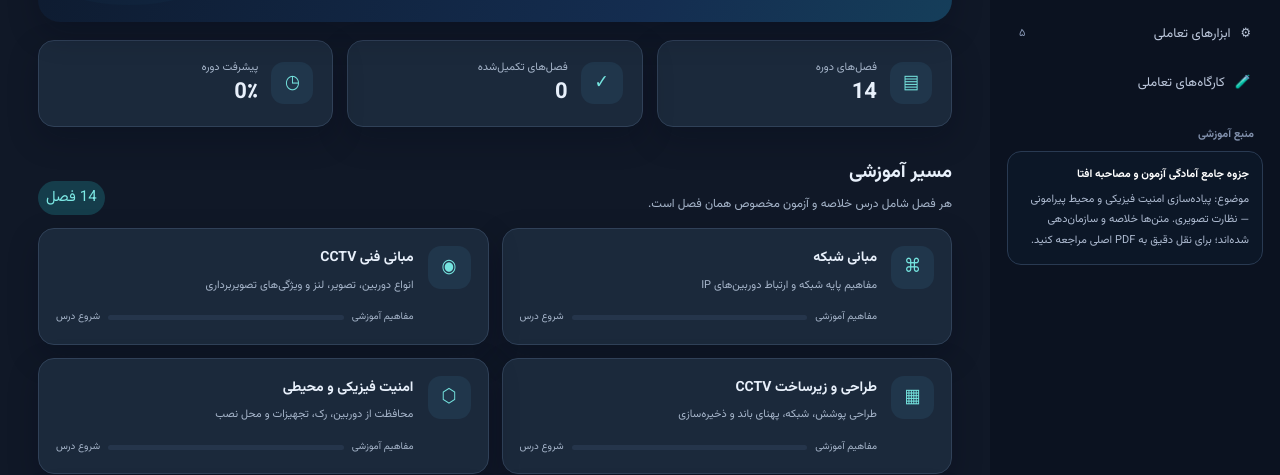
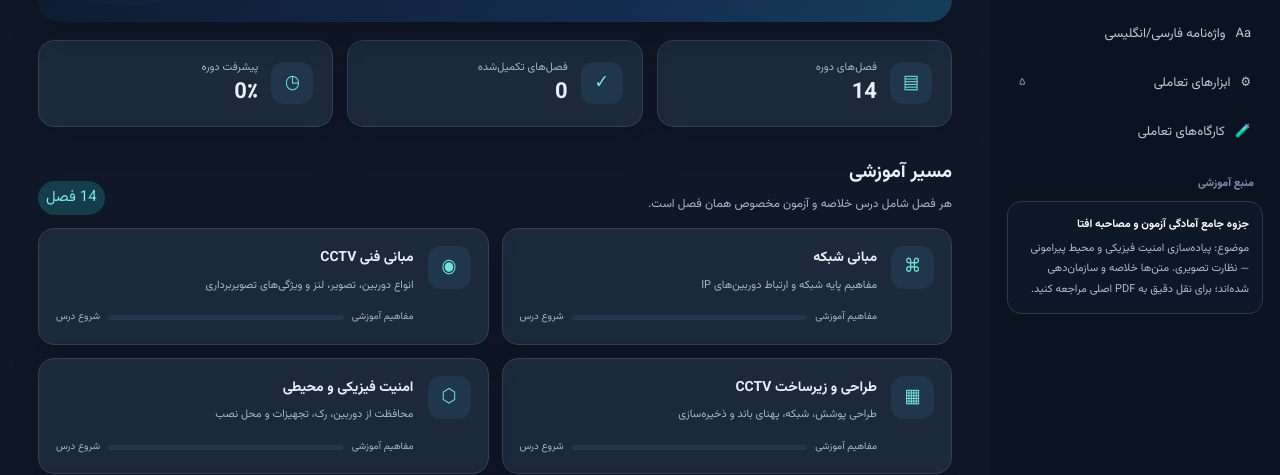
Before and after one commit to nimah69/CCTV-Network-Academy, a plain HTML site: page index.html in a window 1280 px wide. Shown: the part 333-808 px from the top of the page. Drawn offline with Linux system fonts and the light colour scheme.

Commit message:
feat: add routes for glossary and wrong-question quiz

```diff
--- a/index.html
+++ b/index.html
@@ -22,6 +22,7 @@
     <button data-view="all"><span>▤</span> فهرست فصل‌ها <span class="num">۱۴</span></button>
     <button data-view="quiz"><span>✓</span> آزمون جامع</button>
     <button data-view="saved"><span>◷</span> ادامه یادگیری</button>
+    <button data-view="glossary"><span>Aa</span> واژه‌نامه فارسی/انگلیسی</button>
     <button data-view="tools"><span>⚙</span> ابزارهای تعاملی <span class="num" id="toolsCount">۵</span></button>
     <a class="nav-link" href="workshops.html"><span>🧪</span> کارگاه‌های تعاملی</a>
   </nav></div>
@@ -69,15 +70,15 @@ function buildComprehensiveQuiz(){
  return shuffleArray(selected).map(shuffleQuestion);
 }
 function closeSidebar(){const side=$("#sidebar"),wasOpen=side.classList.contains("open"),mobile=window.matchMedia("(max-width:850px)").matches;side.classList.remove("open");$("#sidebarBackdrop").classList.remove("open");if(mobile){side.setAttribute("inert","");side.setAttribute("aria-hidden","true")}else{side.removeAttribute("inert");side.setAttribute("aria-hidden","false")}$("#menuBtn").setAttribute("aria-expanded","false");$("#menuBtn").setAttribute("aria-label","بازکردن منو");if(wasOpen)$("#menuBtn").focus({preventScroll:true});}
-function routeHash(view,chapter=state.chapter){const n=Number(chapter)+1;if(view==="lesson")return "#/lesson/"+n;if(view==="chapterLab")return "#/lab/"+n;if(view==="chapterQuiz")return "#/chapter-quiz/"+n;if(view==="quiz")return "#/quiz";if(view==="tools")return "#/tools";if(view==="saved")return "#/saved";if(view==="all")return "#/chapters";return "#/home"}
-function applyRouteFromHash(restorePosition=false){const parts=(location.hash||"#/home").slice(1).split("/").filter(Boolean);let view="home",chapter=state.chapter;const n=Number(parts[1]);if(parts[0]==="lesson"&&Number.isInteger(n)&&n>=1&&n<=chapters.length){view="lesson";chapter=n-1}else if(parts[0]==="lab"&&Number.isInteger(n)&&n>=1&&n<=chapters.length){view="chapterLab";chapter=n-1}else if(parts[0]==="chapter-quiz"&&Number.isInteger(n)&&n>=1&&n<=chapters.length){view="chapterQuiz";chapter=n-1}else if(parts[0]==="quiz")view="quiz";else if(parts[0]==="tools")view="tools";else if(parts[0]==="saved")view="saved";else if(parts[0]==="chapters")view="all";state.view=view;state.chapter=chapter;state.quizAnswers={};state.quizSubmitted=false;state.quizIndex=0;state.quizRevealed={};if(view==="quiz")state.quizQuestions=buildComprehensiveQuiz();else if(view==="chapterQuiz")state.quizQuestions=buildChapterQuiz(state.chapter);else state.quizQuestions=[];document.querySelectorAll("[data-view]").forEach(b=>b.classList.toggle("active",b.dataset.view===view));render();closeSidebar();if(restorePosition&&view==="lesson"){const p=state.progress.studyPosition;if(p&&Number(p.chapter)===state.chapter)restoreStudyPosition(p);else window.scrollTo({top:0,behavior:"auto"})}}
+function routeHash(view,chapter=state.chapter){const n=Number(chapter)+1;if(view==="lesson")return "#/lesson/"+n;if(view==="chapterLab")return "#/lab/"+n;if(view==="chapterQuiz")return "#/chapter-quiz/"+n;if(view==="quiz")return "#/quiz";if(view==="wrongQuiz")return "#/wrong-quiz";if(view==="glossary")return "#/glossary";if(view==="tools")return "#/tools";if(view==="saved")return "#/saved";if(view==="all")return "#/chapters";return "#/home"}
+function applyRouteFromHash(restorePosition=false){const parts=(location.hash||"#/home").slice(1).split("/").filter(Boolean);let view="home",chapter=state.chapter;const n=Number(parts[1]);if(parts[0]==="lesson"&&Number.isInteger(n)&&n>=1&&n<=chapters.length){view="lesson";chapter=n-1}else if(parts[0]==="lab"&&Number.isInteger(n)&&n>=1&&n<=chapters.length){view="chapterLab";chapter=n-1}else if(parts[0]==="chapter-quiz"&&Number.isInteger(n)&&n>=1&&n<=chapters.length){view="chapterQuiz";chapter=n-1}else if(parts[0]==="quiz")view="quiz";else if(parts[0]==="wrong-quiz")view="wrongQuiz";else if(parts[0]==="glossary")view="glossary";else if(parts[0]==="tools")view="tools";else if(parts[0]==="saved")view="saved";else if(parts[0]==="chapters")view="all";state.view=view;state.chapter=chapter;state.quizAnswers={};state.quizSubmitted=false;state.quizIndex=0;state.quizRevealed={};if(view==="quiz")state.quizQuestions=buildComprehensiveQuiz();else if(view==="chapterQuiz")state.quizQuestions=buildChapterQuiz(state.chapter);else state.quizQuestions=[];document.querySelectorAll("[data-view]").forEach(b=>b.classList.toggle("active",b.dataset.view===view));render();closeSidebar();if(restorePosition&&view==="lesson"){const p=state.progress.studyPosition;if(p&&Number(p.chapter)===state.chapter)restoreStudyPosition(p);else window.scrollTo({top:0,behavior:"auto"})}}
 function studyHeadings(){return [...document.querySelectorAll(".chapter-learning-template h3, .lesson-content h3")].filter(h=>h.getClientRects().length>0)}
 function updateLessonProgress(){const shell=$("#lessonProgress");if(!shell||state.view!=="lesson")return;const max=Math.max(1,document.documentElement.scrollHeight-window.innerHeight);const y=Math.max(0,window.scrollY||window.pageYOffset||0);const percent=Math.max(0,Math.min(100,Math.round(y/max*100)));const bar=$("#lessonProgressBar");const label=$("#lessonProgressPercent");const track=shell.querySelector("[role=progressbar]");if(bar)bar.style.width=percent+"%";if(label)label.textContent=faNum(percent)+"٪";if(track)track.setAttribute("aria-valuenow",String(percent));const headings=studyHeadings();let section=-1;headings.forEach((heading,index)=>{if(heading.getBoundingClientRect().top<=150)section=index});const sectionLabel=$("#lessonSectionLabel");if(sectionLabel)sectionLabel.textContent=section>=0&&headings[section]?headings[section].textContent.trim():"شروع فصل"}
 function saveStudyPosition(){if(state.view!=="lesson")return;const headings=studyHeadings();let section=0;headings.forEach((h,i)=>{if(h.getBoundingClientRect().top<=120)section=i});const activeHeading=headings[section];const sectionOffset=activeHeading?Math.max(0,120-activeHeading.getBoundingClientRect().top):0;const scrollY=Math.max(0,window.scrollY||window.pageYOffset||0);state.progress.studyPosition={view:"lesson",chapter:state.chapter,section,sectionOffset,scrollY,scrollRatio:scrollY/Math.max(1,document.documentElement.scrollHeight-window.innerHeight),updatedAt:new Date().toISOString()};saveProgress()}
 function restoreStudyPosition(p){requestAnimationFrame(()=>requestAnimationFrame(()=>{let target=Number(p&&p.scrollY);if(!Number.isFinite(target)&&p&&Number.isFinite(Number(p.scrollRatio)))target=Number(p.scrollRatio)*Math.max(0,document.documentElement.scrollHeight-window.innerHeight);if(!Number.isFinite(target)&&p){const headings=studyHeadings();const heading=headings[Number(p.section)];if(heading)target=heading.getBoundingClientRect().top+window.scrollY-120+Math.max(0,Number(p.sectionOffset)||0)}window.scrollTo({top:Math.max(0,Number.isFinite(target)?target:0),behavior:"auto"});updateLessonProgress()}))}
 function resumeStudy(){const p=state.progress.studyPosition;if(!p||!Number.isInteger(Number(p.chapter))||Number(p.chapter)<0||Number(p.chapter)>=chapters.length){go("all");return}go("lesson",Number(p.chapter));restoreStudyPosition(p)}
 function go(view,idx){if(state.view==="lesson")saveStudyPosition();state.view=view;if(idx!==undefined)state.chapter=idx;if(view==="chapterLab"){state.labScenario=0;state.labDraft=null}state.quizAnswers={};state.quizSubmitted=false;state.quizIndex=0;state.quizRevealed={};if(view==="quiz")state.quizQuestions=buildComprehensiveQuiz();else if(view==="chapterQuiz")state.quizQuestions=buildChapterQuiz(state.chapter);else state.quizQuestions=[];const nextHash=routeHash(view,state.chapter);if(location.hash!==nextHash)history.pushState({academyRoute:true},"",nextHash);document.querySelectorAll("[data-view]").forEach(b=>b.classList.toggle("active",b.dataset.view===view));render();closeSidebar();window.scrollTo({top:0,behavior:"smooth"})}
-function render(){const root=$("#view");if(state.view==="lesson")root.innerHTML=lessonHTML();else if(state.view==="chapterLab")root.innerHTML=chapterLabHTML();else if(state.view==="chapterQuiz")root.innerHTML=quizHTML(false);else if(state.view==="quiz")root.innerHTML=quizHTML(true);else if(state.view==="saved")root.innerHTML=savedHTML();else if(state.view==="tools")root.innerHTML=calculatorHTML();else root.innerHTML=homeHTML(state.view==="all");wire();const count=$("#toolsCount");if(count)count.textContent=faNum(toolCatalog.length);updateLessonProgress();if(state.view==="tools"){calculatePoE();calculateBandwidth();calculateStorage();calculateLink();calculateSubnet()}}
+function render(){const root=$("#view");if(state.view==="lesson")root.innerHTML=lessonHTML();else if(state.view==="chapterLab")root.innerHTML=chapterLabHTML();else if(state.view==="chapterQuiz")root.innerHTML=quizHTML(false);else if(state.view==="quiz")root.innerHTML=quizHTML(true);else if(state.view==="saved")root.innerHTML=savedHTML();else if(state.view==="glossary")root.innerHTML=glossaryHTML();else if(state.view==="tools")root.innerHTML=calculatorHTML();else root.innerHTML=homeHTML(state.view==="all");wire();const count=$("#toolsCount");if(count)count.textContent=faNum(toolCatalog.length);updateLessonProgress();if(state.view==="tools"){calculatePoE();calculateBandwidth();calculateStorage();calculateLink();calculateSubnet()}}
 function calculatorHTML(){
  return `<section class="tools-hero tools-hero-v2"><div class="tools-kicker">CCTV DESIGN LAB • ابزارهای مهندسی</div><h1>ابزارهای تعاملی؛ قدم‌به‌قدم</h1><p>اول سناریو را انتخاب کن، بعد یک ابزار را باز کن و فقط مقادیر معلوم پروژه را وارد کن. نتیجه همراه با راهنمای تفسیر نمایش داده می‌شود؛ اعداد تخمینی‌اند و باید با مشخصات واقعی تجهیزات تطبیق داده شوند.</p><div class="tools-steps"><span><b>۱</b> انتخاب سناریو</span><span><b>۲</b> انتخاب ابزار</span><span><b>۳</b> بررسی نتیجه</span></div></section>
  <div class="tool-summary tool-summary-v2"><div class="stat"><div class="stat-icon">⚡</div><div><small>برق و توان</small><strong>PoE</strong></div></div><div class="stat"><div class="stat-icon">⇄</div><div><small>شبکه</small><strong>ترافیک و IP</strong></div></div><div class="stat"><div class="stat-icon">▣</div><div><small>ذخیره‌سازی</small><strong>هارد و زمان</strong></div></div></div>
@@ -408,7 +409,7 @@ function explanationHTML(q){
 }
 function quizHTML(comprehensive=false){
 const qs=state.quizQuestions.length?state.quizQuestions:(comprehensive?buildComprehensiveQuiz():buildChapterQuiz(state.chapter));
-const title=comprehensive?"آزمون جامع دوره":"آزمون فصل: "+chapters[state.chapter].title;
+const title=state.view==="wrongQuiz"?"آزمون از اشتباهات":comprehensive?"آزمون جامع دوره":"آزمون فصل: "+chapters[state.chapter].title;
 let score=0;if(state.quizSubmitted)qs.forEach((q,i)=>{if(Number(state.quizAnswers[i])===q.a)score++});
 if(state.quizSubmitted){
  const percent=qs.length?Math.round(score/qs.length*100):0;
```
